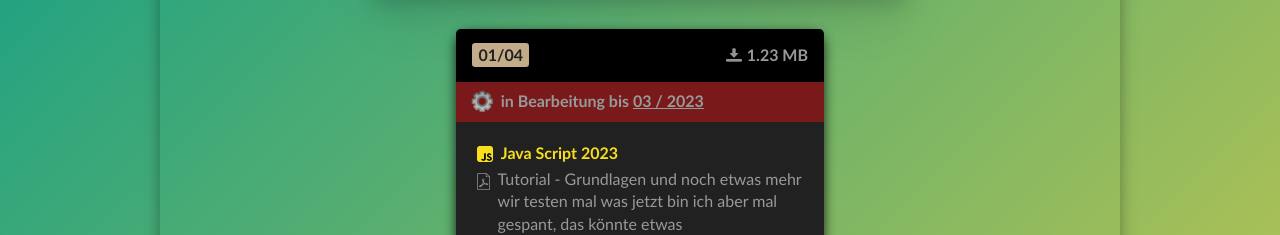
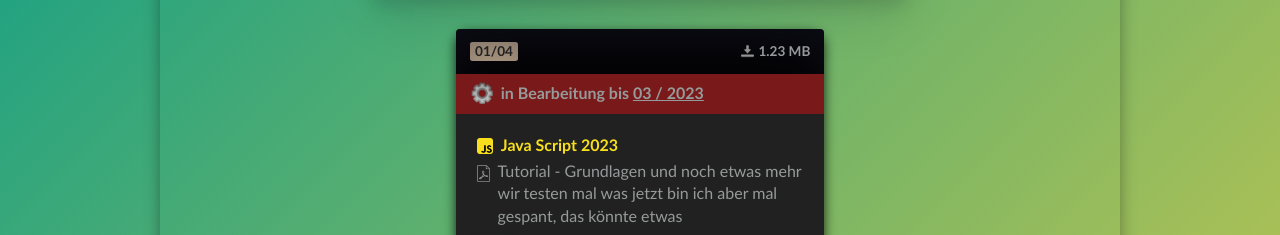
Before and after one commit to superfreshdev/p, a plain HTML site: page index.html in a window 1280 px wide. Shown: the part 228-463 px from the top of the page. Drawn offline with Linux system fonts and the light colour scheme.

Commit message:
update 18-02-2023-16:00kkkkk

```diff
--- a/css/03_main/main-template-info-card.css
+++ b/css/03_main/main-template-info-card.css
@@ -73,6 +73,8 @@
 
 .card-layout-header {
 
+    font-size: .85em;
+
     height: 3.3em;
     padding: 0em 1em;
 
@@ -81,12 +83,19 @@
 
     border-radius: .3em .3em 0em 0em;
 
+    box-shadow: rgba(50, 50, 93, 0.25) 0px 30px 60px -12px inset, rgba(0, 0, 0, 0.3) 0px 18px 36px -18px inset;
+
 }
 
 .card-layout-number-box {
 
-    height: 1.5em;
+    box-shadow: rgba(50, 50, 93, 0.25) 0px 30px 60px -12px inset, rgba(0, 0, 0, 0.3) 0px 18px 36px -18px inset;
+
+
+    /* height: 1.5em; */
     padding: 0em .4em;
+
+    line-height: 1.4em;
 
     /* background-color: var(--light-brown-3); */
 
```
